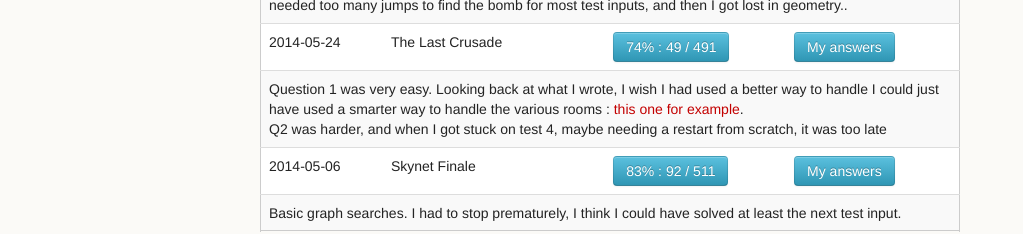
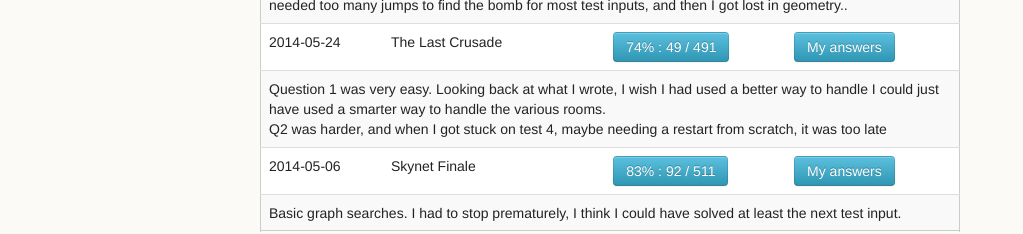
Before and after one commit to guillaumejay/guillaumejay.github.io, a plain HTML site: page index.html in a window 1280 px wide. Shown: the part 405-639 px from the top of the page, without its empty margins (0-1023 px from the left). Drawn offline with Linux system fonts and the light colour scheme.

Commit message:
minor update

```diff
--- a/index.html
+++ b/index.html
@@ -70,7 +70,7 @@ Here is my <a target="_blank" href="http://www.codingame.com/profile/f87470be96a
      	<a href="http://www.codingame.com/challengereport/3144235686ed5a619698445e243f843f6066c8"> <button class="gwt-Button btn btn-info" style="" type="button">My answers</button></a>
     </td>
 </tr>
-<tr><td colspan="4">Question 1 was very easy. Looking back at what I wrote, I wish I had used a better way to handle  I could just have used a smarter way to handle the various rooms : <a href="http://www.codingame.com/cg/#!report:324092ba4014ef875f2fa76cab4f4b4e5b3c74" target="_blank">this one for example</a>.
+<tr><td colspan="4">Question 1 was very easy. Looking back at what I wrote, I wish I had used a better way to handle  I could just have used a smarter way to handle the various rooms.
 <br/> Q2 was harder, and when I got stuck on test 4, maybe needing a restart from scratch, it was too late  </td></tr>
 <tr>
     <td>
```
